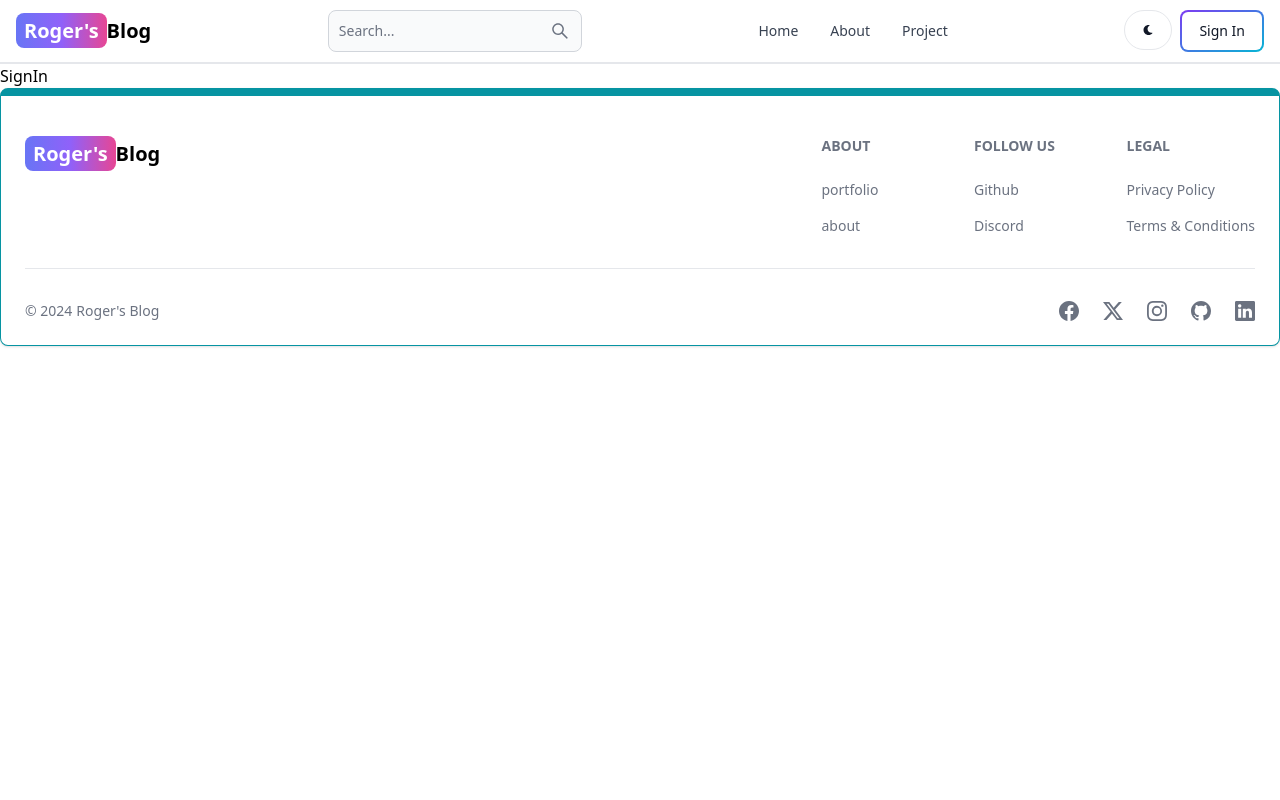
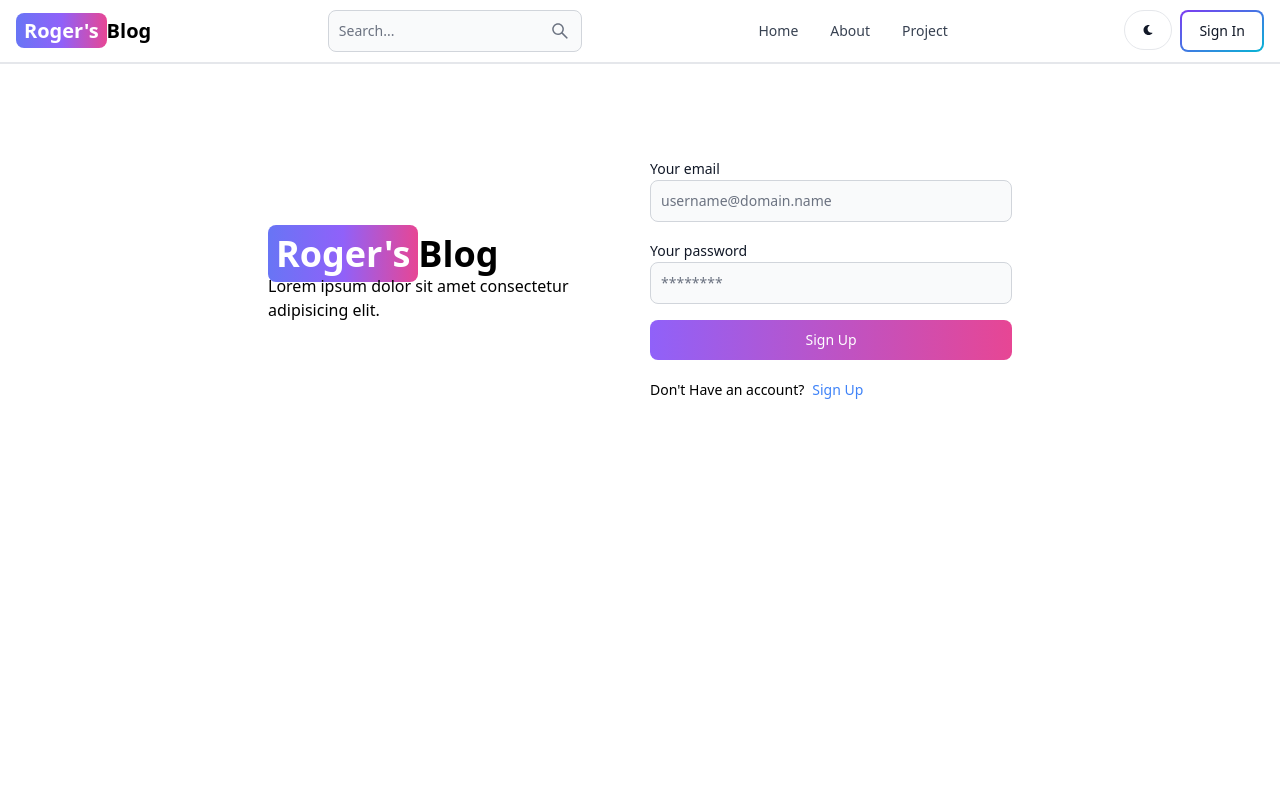
Before and after one commit to Rachit-Pandey-2004/SCP-BlogApp, a React (Vite) app in the folder client/: page /sign-in in a window 1280 px wide. Shown: the top 800 px of the page. Built offline with nearby package versions, Linux system fonts and the light colour scheme.

Commit message:
completed SignIn page Functionality

```diff
--- a/client/src/pages/SignIn.jsx
+++ b/client/src/pages/SignIn.jsx
@@ -1,7 +1,104 @@
-import React from 'react'
+import { Alert, Button, Label, Spinner, TextInput } from 'flowbite-react'
+import React, { useState } from 'react'
+import { Link ,useNavigate} from 'react-router-dom'
 
 export default function SignIn() {
+  const [formData,setFormData]=useState({});
+  const[errorMessage,setErrorMessage]=useState(null);
+  const[loading,setLoading]=useState(false);
+  const navigate =useNavigate();
+  const handleChange = (e)=>{
+    setFormData({...formData,[e.target.id]:e.target.value.trim()});
+  }
+  const handleSubmit=async(e)=>{
+    e.preventDefault();
+    if(!formData.password||!formData.email){
+      return setErrorMessage('Please fill out all fields !!')
+    }
+    try{
+      setErrorMessage(null);
+      setLoading(true);
+
+      const res=await fetch('/api/auth/signin',{
+        method:'POST',
+        headers:{
+          'Content-Type':'application/json'
+        },
+        body:JSON.stringify(formData),
+      });
+      const data=await res.json();
+      if(data.success===false){
+        return setErrorMessage(data.message);
+      }
+      setLoading(false);
+      if(res.ok){
+        navigate('/')
+      }
+    }catch(error){
+      setLoading(false);
+      setErrorMessage(error.message);
+    }
+  };
   return (
-    <div>SignIn</div>
+    <div className='min-h-screen mt-20'>
+      <div className='flex p-3 max-w-3xl mx-auto flex-col md:flex-row md:items-center gap-5'>
+        {/* left side */}
+        <div className='flex-1'>
+        <Link to="/" className='font-bold dark:text-white text-4xl'>
+            <span className='px-2 py-1 bg-gradient-to-r from-indigo-500 via-purple-500 to-pink-500 rounded-lg text-white'>Roger's</span>
+            Blog
+        </Link>
+        <p>
+          Lorem ipsum dolor sit amet consectetur adipisicing elit.
+        </p>
+        </div>
+        {/* right side */}
+        <div className='flex-1'>
+          <form className='flex flex-col gap-4'onSubmit={handleSubmit}>
+            <div>
+              <Label value='Your email'/>
+              <TextInput
+              type='email'
+              placeholder='username@domain.name'
+              id='email'
+              onChange={handleChange}
+              />
+            </div>
+            <div>
+              <Label value='Your password'/>
+              <TextInput
+              type='password'
+              placeholder='********'
+              id='password'
+              onChange={handleChange}
+              />
+            </div>
+            <Button gradientDuoTone='purpleToPink' type='submit' disabled={loading}>
+              {
+                loading?(
+                  <>
+                  <Spinner size='sm'/>
+                  <span className='pl-3'>Loading...</span>
+                  </>
+                ): 'Sign Up'
+              }
+            </Button>
+          </form>
+          <div className='flex gap-2 text-sm mt-5'>
+            <span>Don't Have an account?</span>
+            <Link to="/sign-up" className='text-blue-500'>
+            Sign Up
+            </Link>
+          </div>
+          {
+            errorMessage&&(
+              <Alert className='mt-5' color='failure'>
+                {errorMessage}
+              </Alert>
+            )
+          }
+        </div>
+      </div>
+    </div>
   )
 }
```
